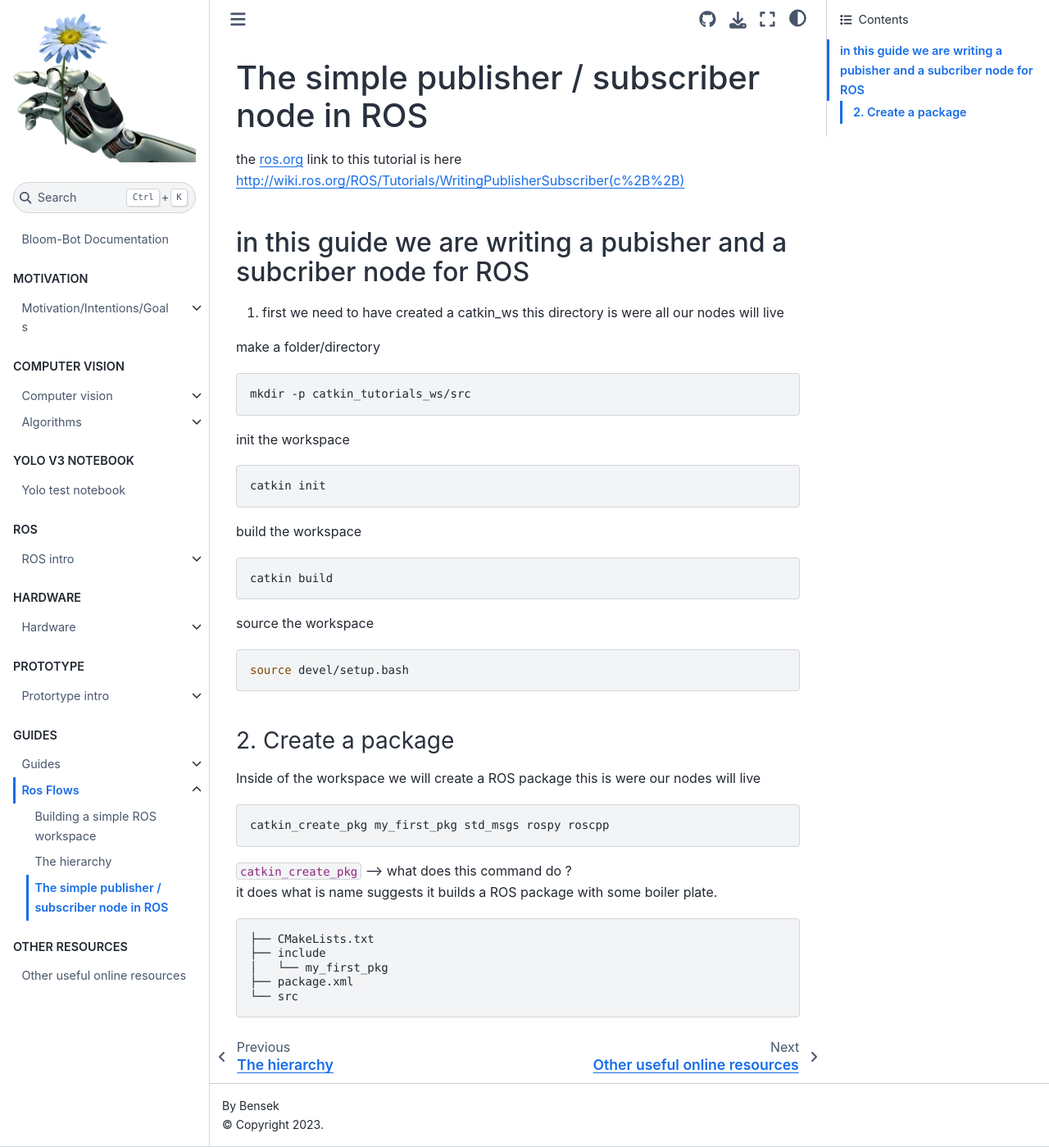
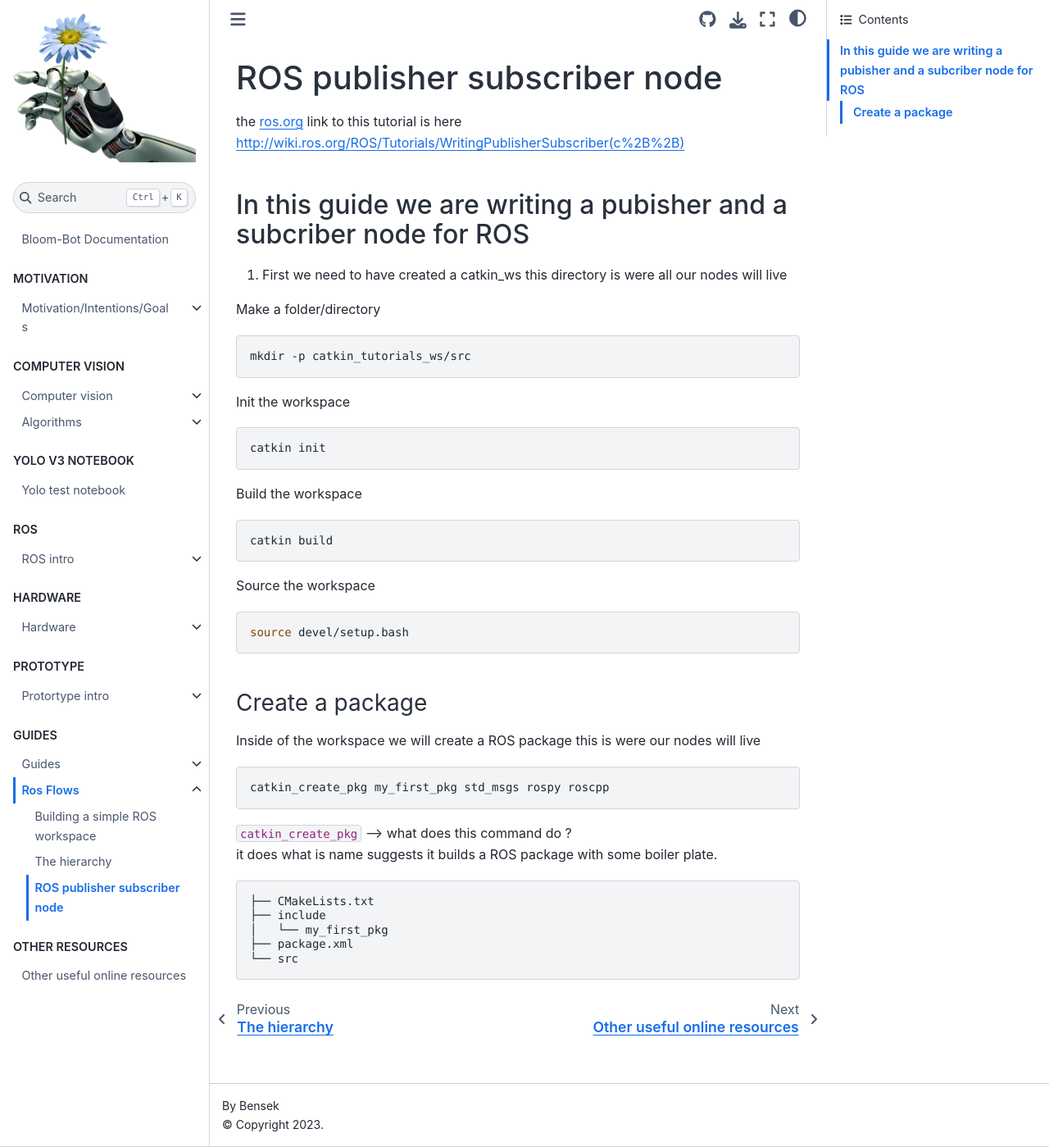
Before and after one commit to flippybit/bery-bot, a Jupyter Book: the page built from docs/flows/pub-sub-node-cpp.md, in a window 1280 px wide and 1399 px high. Shown: the whole window at 82% size. Built offline with Jupyter Book 1.0.4 settings and Sphinx 7.4.7 and the Sphinx Book theme 1.1.4, drawn with Linux system fonts in a browser that asks for light colours; pages that are not in the unit, such as notebooks, are missing from menus.

Commit message:
enhanced pub-sub-node

````diff
--- a/docs/flows/pub-sub-node-cpp.md
+++ b/docs/flows/pub-sub-node-cpp.md
@@ -1,29 +1,29 @@
-# The simple publisher / subscriber node in ROS
+# ROS publisher subscriber node
 
 the ros.org link to this tutorial is here http://wiki.ros.org/ROS/Tutorials/WritingPublisherSubscriber%28c%2B%2B%29
 
-## in this guide we are writing a pubisher and a subcriber node for ROS
+## In this guide we are writing a pubisher and a subcriber node for ROS
 
-1.  first we need to have created a catkin_ws this directory is were all our nodes will live
+1. First we need to have created a catkin_ws this directory is were all our nodes will live
 
-make a folder/directory
+Make a folder/directory
 ```bash
 mkdir -p catkin_tutorials_ws/src
 ```
-init the workspace
+Init the workspace
 ```bash
 catkin init
 ```
-build the workspace
+Build the workspace
 ```bash
 catkin build
 ```
-source the workspace
+Source the workspace
 ```bash
 source devel/setup.bash
 ```
 
-  ### 2. Create a package
+  ### Create a package
 Inside of the workspace we will create a ROS package this is were our nodes will live
 
 ```bash
````
